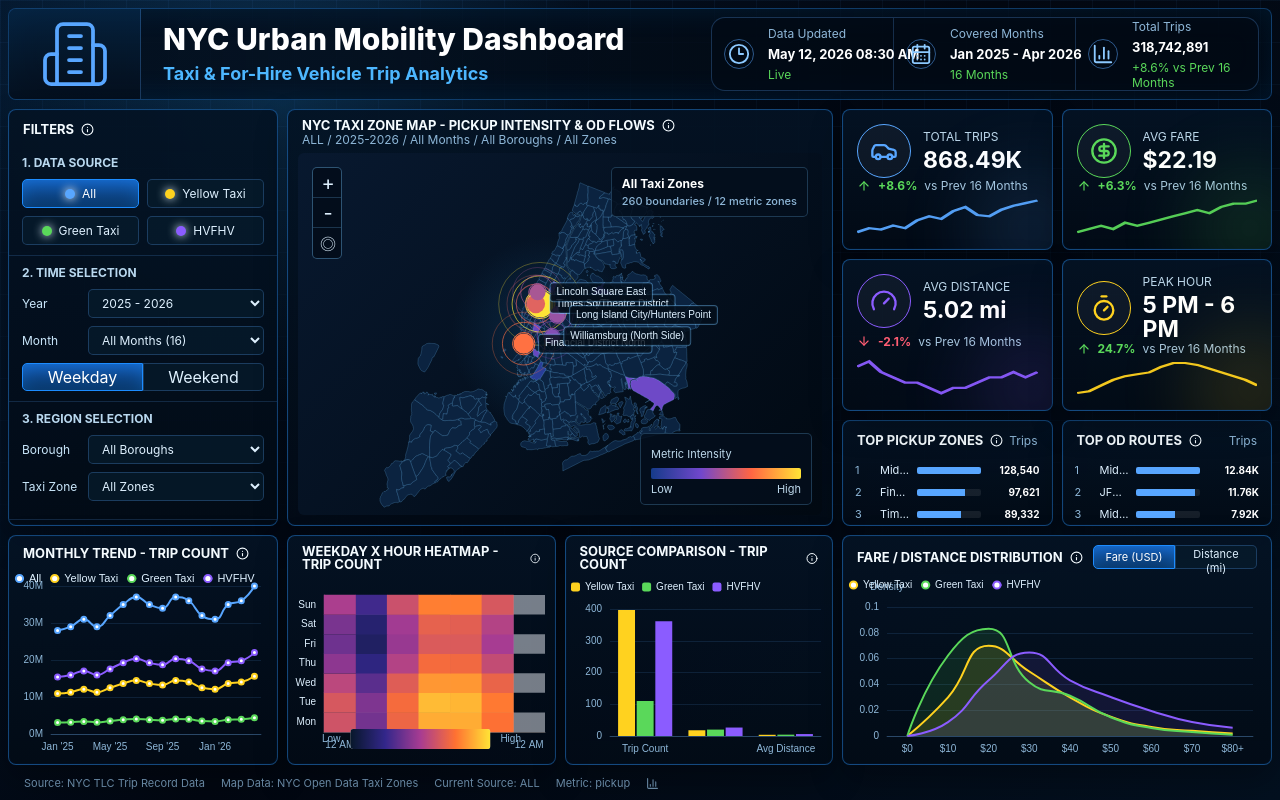
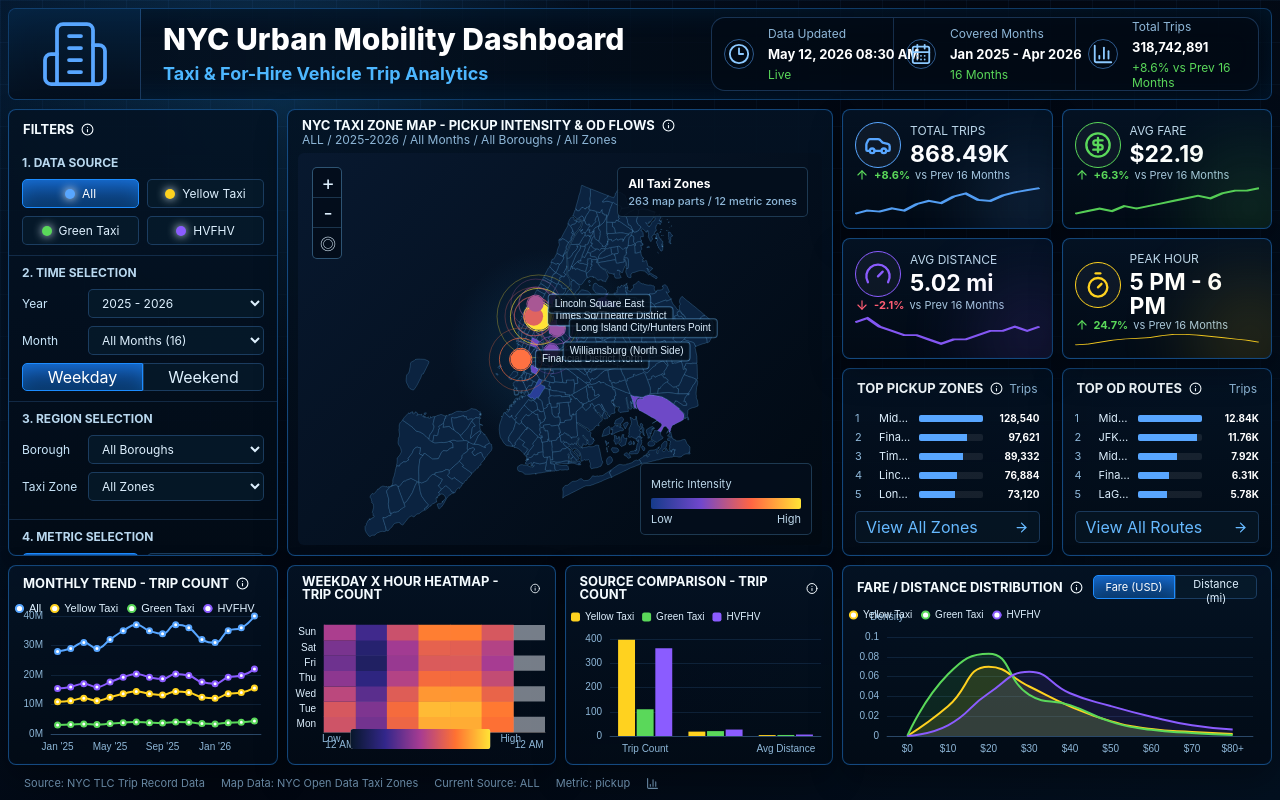
Before and after one commit to LuChron/nyc-mobility-dashboard, a React (Vite) app in the folder frontend/: page / in a window 1280 px wide. Built offline with nearby package versions, Linux system fonts and the light colour scheme.

Commit message:
优化低高度屏幕布局

```diff
--- a/frontend/src/charts/MobilityMapChart.tsx
+++ b/frontend/src/charts/MobilityMapChart.tsx
@@ -45,6 +45,7 @@ const MAP_NAME = 'nycTaxiZones';
 export function MobilityMapChart({ zones, nodes, routes, selectedZone, selectableZoneIds, onZoneSelect }: MobilityMapChartProps) {
   const [ready, setReady] = useState(false);
   const [zoneLookup, setZoneLookup] = useState<Record<string, { zone: string; borough: string }>>({});
+  const [featureCount, setFeatureCount] = useState(0);
   const [mapZoom, setMapZoom] = useState(1.12);
 
   useEffect(() => {
@@ -64,6 +65,7 @@ export function MobilityMapChart({ zones, nodes, routes, selectedZone, selectabl
         });
         echarts.registerMap(MAP_NAME, geoJson as never);
         setZoneLookup(lookup);
+        setFeatureCount(geoJson.features.length);
         setReady(true);
       });
 
@@ -243,7 +245,7 @@ export function MobilityMapChart({ zones, nodes, routes, selectedZone, selectabl
       </div>
       <div className="map-status">
         <span>{selectedZone === 'all' ? 'All Taxi Zones' : zoneLookup[selectedZone]?.zone}</span>
-        <strong>{Object.keys(zoneLookup).length} boundaries / {zones.length} metric zones</strong>
+        <strong>{featureCount} map parts / {zones.length} metric zones</strong>
       </div>
       <div className="map-legend">
         <span>Metric Intensity</span>
--- a/frontend/src/styles/global.css
+++ b/frontend/src/styles/global.css
@@ -773,7 +773,52 @@ select {
 @media (max-width: 1450px) {
   .dashboard-grid {
     grid-template-columns: 270px minmax(220px, 1fr) minmax(220px, 1fr) 430px;
+}
+
+@media (max-height: 850px) {
+  .dashboard-grid {
+    grid-template-rows: minmax(0, 1fr) 200px;
   }
+
+  .right-column {
+    grid-template-rows: 250px minmax(0, 1fr);
+  }
+
+  .kpi-card {
+    padding: 12px;
+  }
+
+  .kpi-top {
+    grid-template-columns: 46px 1fr;
+    gap: 9px;
+  }
+
+  .kpi-icon {
+    width: 46px;
+    height: 46px;
+  }
+
+  .kpi-top strong {
+    font-size: 22px;
+  }
+
+  .kpi-change {
+    gap: 5px;
+    font-size: 11px;
+  }
+
+  .sparkline {
+    height: 34px;
+  }
+
+  .ranking-list {
+    gap: 5px;
+  }
+
+  .ranking-list li {
+    grid-template-columns: 17px minmax(0, 1fr) 64px 50px;
+  }
+}
 
   .dashboard-header {
     grid-template-columns: 132px minmax(360px, 1fr) 560px;
```
